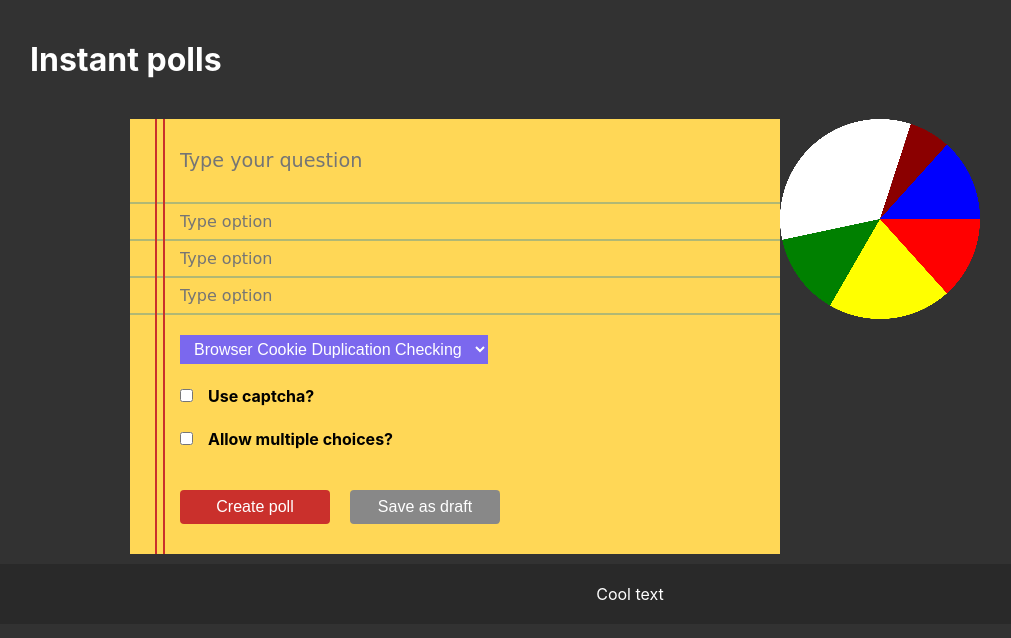
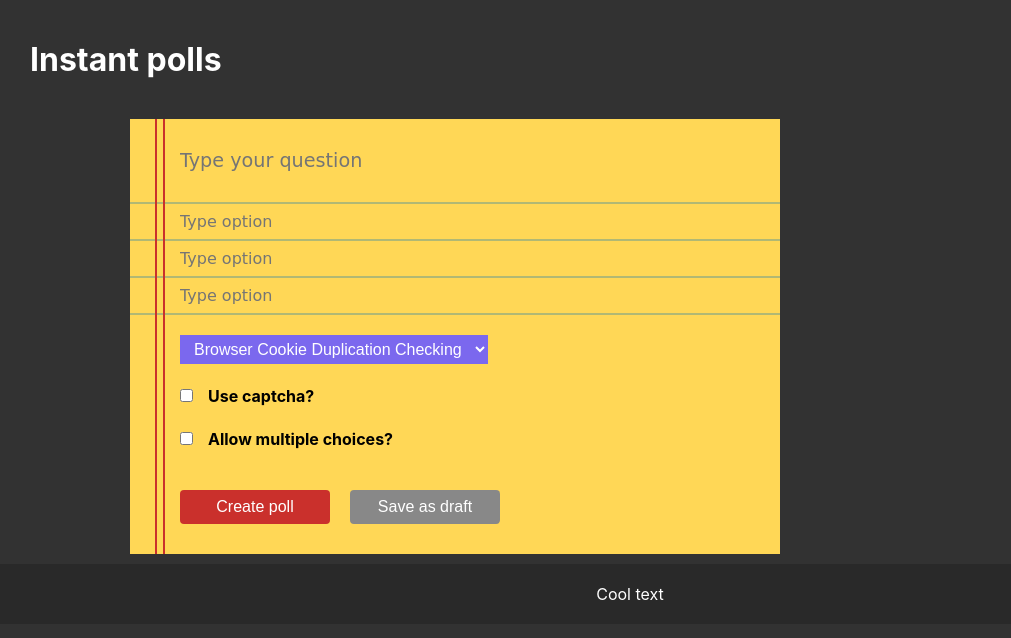
Before and after one commit to Theggv/instant-polls, a Next.js app: page /#/ in a window 1280 px wide. Shown: the top 638 px of the page, without its empty margins (10-1021 px from the left). Built offline with nearby package versions, Linux system fonts and the light colour scheme.

Commit message:
Removed pie chart from root page

```diff
--- a/src/pages/index.tsx
+++ b/src/pages/index.tsx
@@ -16,7 +16,7 @@ const Home: NextPage<{ draft?: PollDraft }> = (props) => {
       </Head>
       <div style={{ display: 'flex', flexDirection: 'row' }}>
         <PollCreateForm {...props} />
-        <PieChart votes={[2, 3, 2, 5, 1, 2]} />
+        {/* <PieChart votes={[2, 3, 2, 5, 1, 2]} /> */}
       </div>
     </Layout>
   );
```
